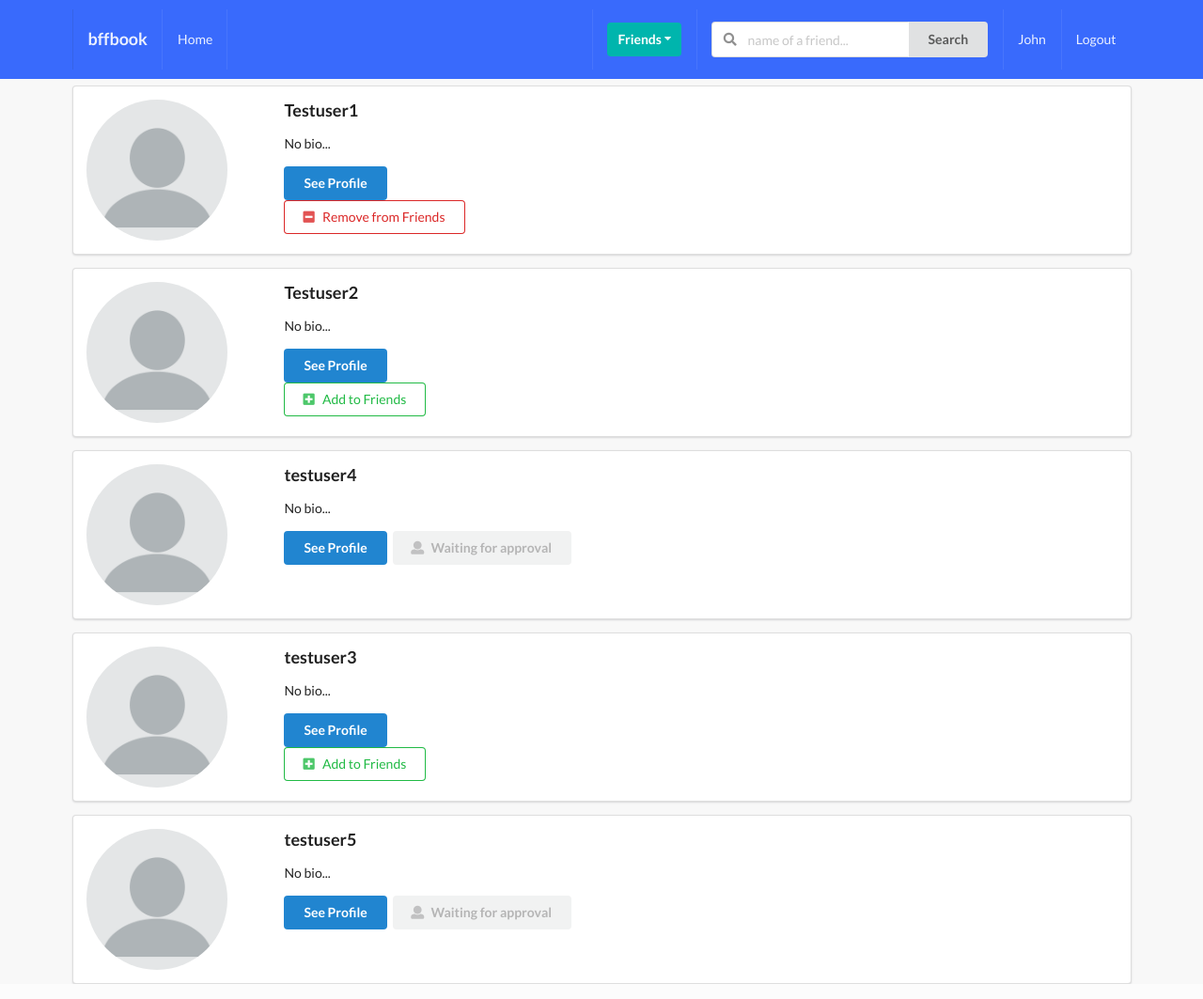
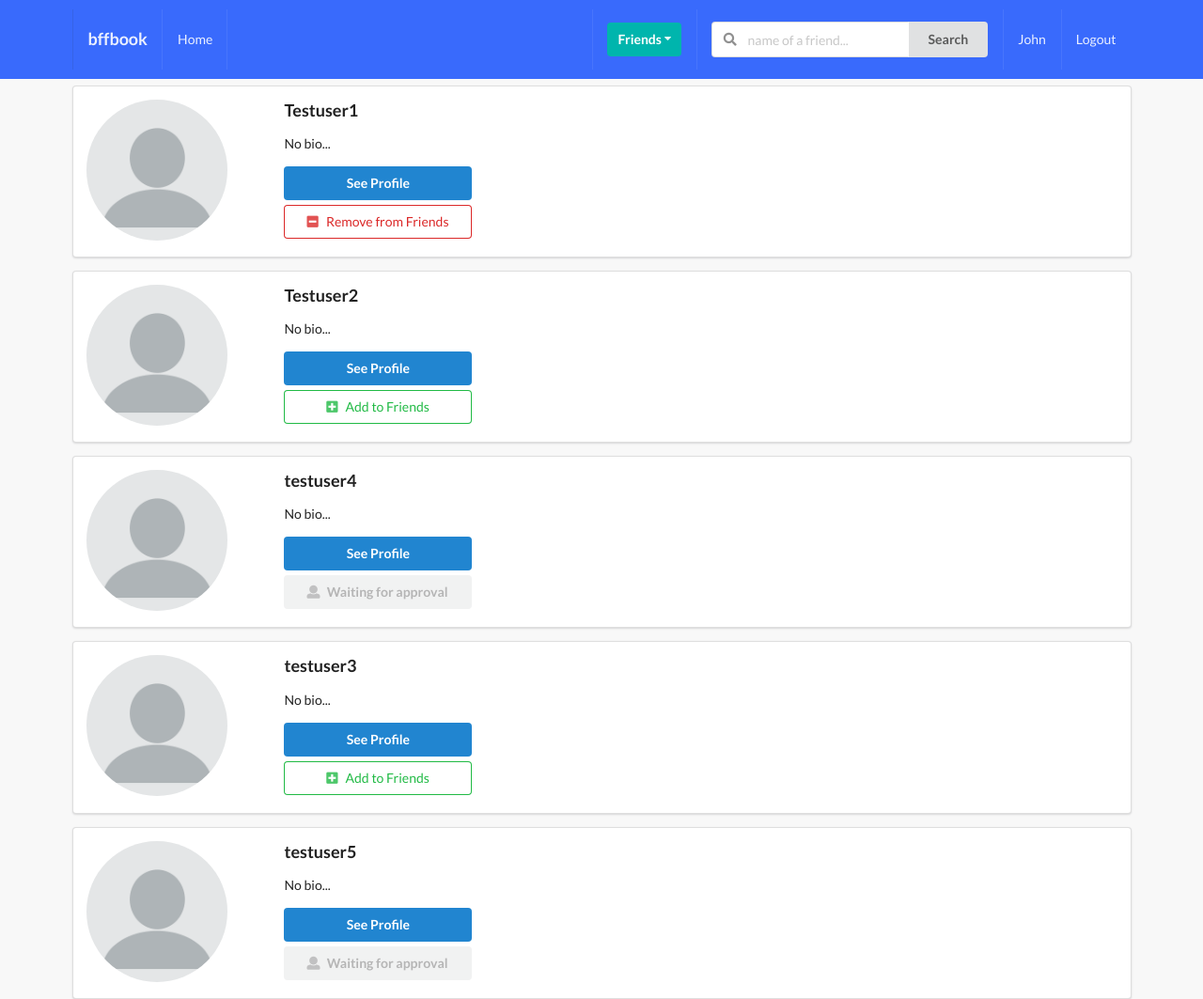
Before and after one commit to JohnG88/Social_Network1, a Django app: page /profiles/all-profiles/ in a window 1280 px wide. Shown: the whole page at 94% size. Run offline with Django 3.2, Linux system fonts and the light colour scheme; a user stored in the database is signed in; data comes from the database, SQL or seed files in the repository; both versions use the stored data as it was after the commit; some libraries are stand-ins or nearby versions.

```diff
--- a/profiles/templates/profiles/profile_list.html
+++ b/profiles/templates/profiles/profile_list.html
@@ -19,25 +19,26 @@
                     <div class="thirteen wide column">
                         <h3>{{ obj.user }}</h3>
                         <p>{{ obj.bio }}</p>
-                        <button class="ui primary button">See Profile</button>
+                        <button class="ui primary button mb-5 w-big">See Profile</button>
+                        <br>
 
                         {% if obj.user not in rel_receiver and obj.user not in rel_sender %}
                         <form action="{%  url 'profiles:send-invite' %}" method="POST">
                             {% csrf_token %}
                             <input type="hidden" name="profile_pk" value="{{ obj.pk }}">
-                            <button type="submit" class="ui positive basic button"><i class="plus square icon"></i>Add to Friends</button>
+                            <button type="submit" class="ui positive basic button mb-5 w-big"><i class="plus square icon"></i>Add to Friends</button>
                         </form>
                         {% endif %}
 
                         {% if obj.user in rel_receiver and request.user not in obj.friends.all %}
-                            <button class="ui disabled button"><i class="user icon"></i>Waiting for approval</button>
+                            <button class="ui disabled button mb-5 w-big"><i class="user icon"></i>Waiting for approval</button>
                         {% endif %}
 
                         {% if request.user in obj.friends.all %}
                         <form action="{% url 'profiles:remove-friend' %}" method="POST">
                             {% csrf_token %}
                             <input type="hidden" name="profile_pk" value="{{ obj.pk }}">
-                            <button type="submit" class="ui negative basic button"><i class="minus square icon"></i>Remove from Friends</button>
+                            <button type="submit" class="ui negative basic button mb-5 w-big"><i class="minus square icon"></i>Remove from Friends</button>
                         </form>
                         {% endif %}
                     </div>
--- a/static/style.css
+++ b/static/style.css
@@ -26,6 +26,10 @@ body {
     margin-bottom: 5px !important;
 }
 
+.w-big {
+    width: 200px !important;
+}
+
 .bwhite-lg {
     background-color: transparent !important;
 }
```
Also changed, not shown: profiles/signals.py (+10 -1 lines), db.sqlite3.
